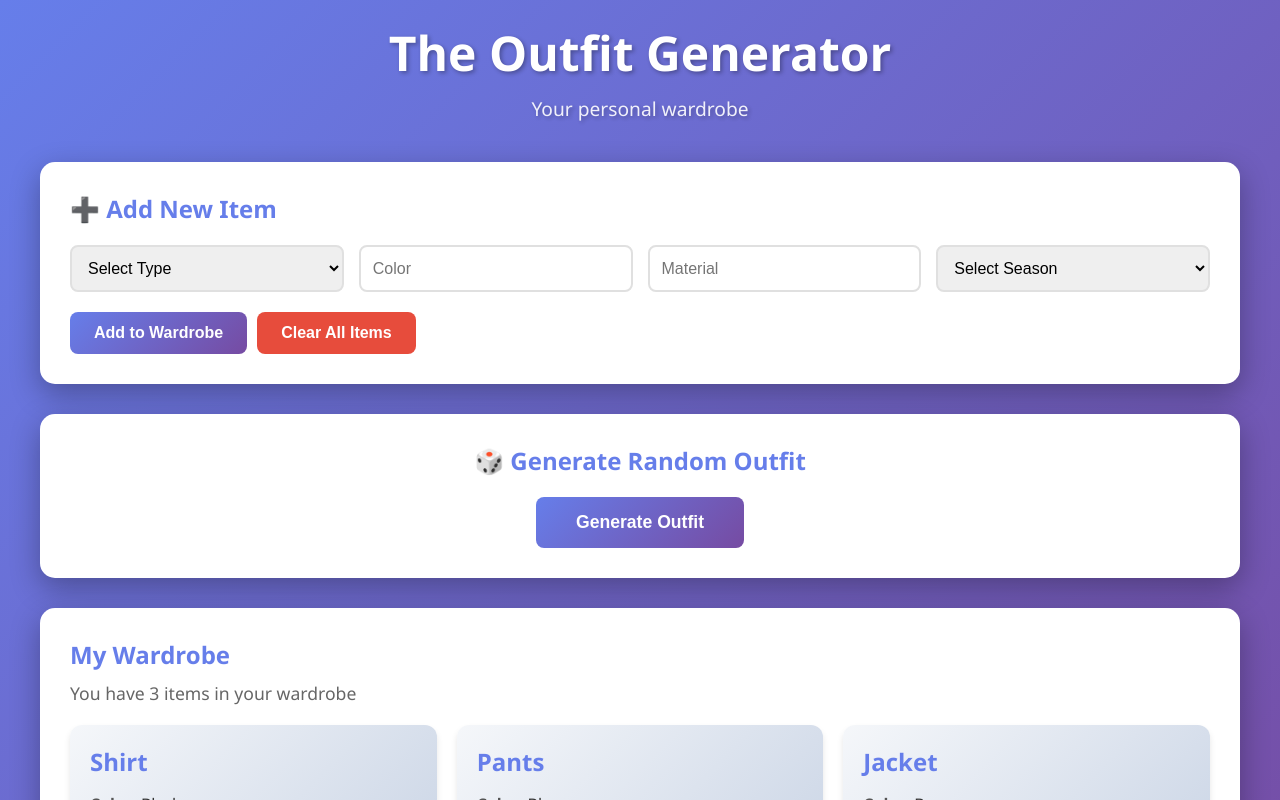
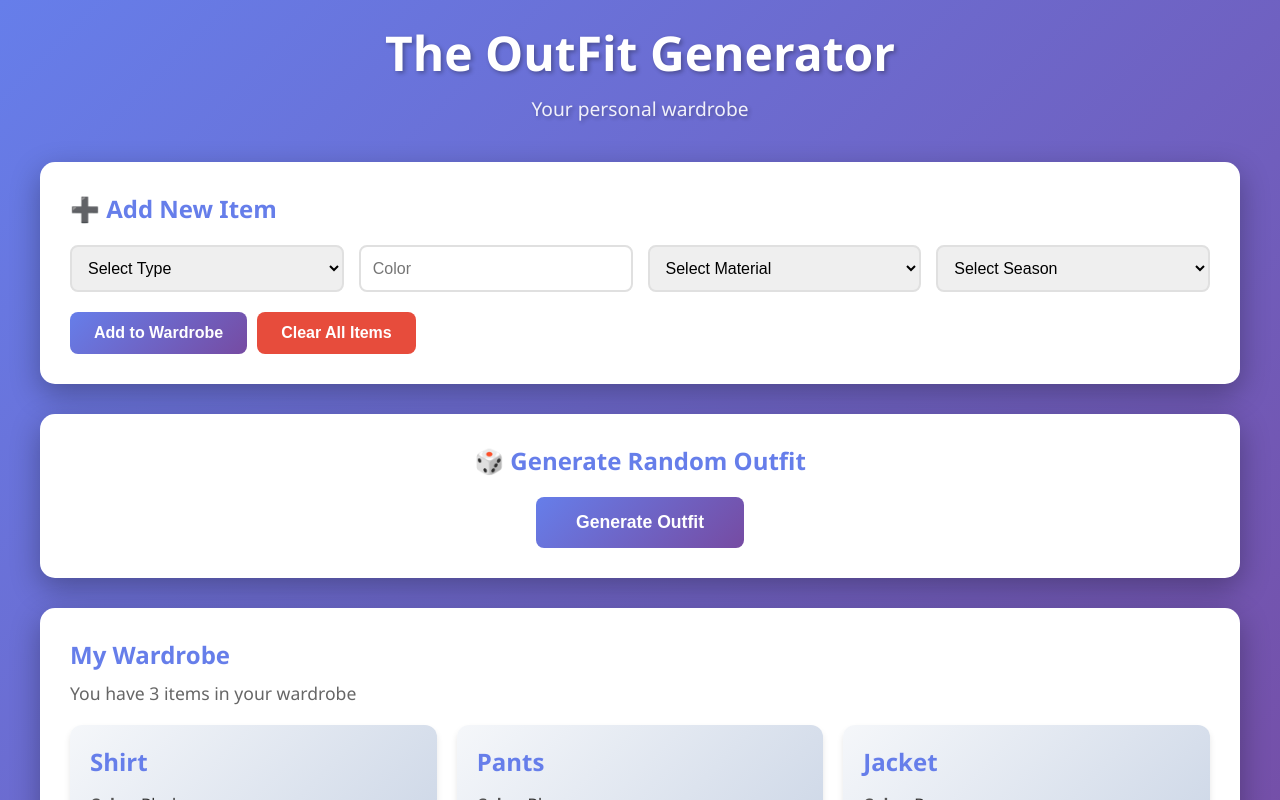
Before and after one commit to jomarlub17/outfit-generator, a React (Create React App) app: page / in a window 1280 px wide. Shown: the top 800 px of the page. Built offline with nearby package versions, Linux system fonts and the light colour scheme.

Commit message:
Converted material input from text to dropdown

```diff
--- a/src/App.js
+++ b/src/App.js
@@ -57,13 +57,16 @@ function App() {
 
   const generateOutfit = () => {
     const tops = Wardrobe.filter(item =>
-      item.type === 'Shirt' || item.type === 'Sweater' || item.type === 'Hoodie'
+      item.type === 'Shirt' || item.type === 'Sweater' || item.type === 'Hoodie' || item.type === 'blouse'
+      || item.type === 'Dress Shirt'
     );
     const bottoms = Wardrobe.filter(item =>
-      item.type === 'Pants'
+      item.type === 'Pants' || item.type === 'Shorts' || item.type === 'Skirt'
+      || item.type === 'Dress Pants'
     );
     const outerwear = Wardrobe.filter(item =>
-      item.type === 'Jacket'
+      item.type === 'Jacket' || item.type === 'Coat' || item.type === 'Vest'
+      || item.type === 'Sweater'
     );
 
     if (tops.length === 0 || bottoms.length === 0) {
@@ -88,7 +91,7 @@ function App() {
     <div className="App">
       {/* Header */}
       <div className="app-header">
-        <h1>The Outfit Generator</h1>
+        <h1>The OutFit Generator</h1>
         <p>Your personal wardrobe</p>
       </div>
 
@@ -96,6 +99,7 @@ function App() {
       <div className="add-item-section">
         <h2>➕ Add New Item</h2>
         <div className="form-grid">
+          {/* Dropdown For Type */}
           <select name="type" value={newItem.type} onChange={handleInputChange}>
             <option value="">Select Type</option>
             <option value="Shirt">Shirt</option>
@@ -103,6 +107,13 @@ function App() {
             <option value="Jacket">Jacket</option>
             <option value="Sweater">Sweater</option>
             <option value="Hoodie">Hoodie</option>
+            <option value="Shorts">Shorts</option>
+            <option value="Skirt">Skirt</option>
+            <option value="Dress Pants">Dress Pants</option>
+            <option value="Coat">Coat</option>
+            <option value="Blouse">Blouse</option>
+            <option value="Vest">Vest</option>
+            <option value="Dress Shirt">Dress Shirt</option>
           </select>
 
           <input
@@ -112,15 +123,22 @@ function App() {
             value={newItem.color}
             onChange={handleInputChange}
           />
+        {/* Dropdown For Material */}
+         <select name = "material" value = {newItem.materal} onChange = {handleInputChange}>
+            <option value = "">Select Material</option>
+            <option value = "Cotton">Cotton</option>
+            <option value = "Polyester">Polyester</option>
+            <option value = "Denim">Denim</option>
+            <option value = "Leather">Leather</option>
+            <option value = "Silk">Silk</option>
+            <option value = "Wool">Wool</option>
+            <option value = "Fleece">Fleece</option>
+            <option value = "Spandex">Spandex</option>
+            <option value = "Linen">Linen</option>
+            <option value = "cotton-polyester blend">Cotton-Polyester Blend</option>
+         </select>
 
-          <input
-            type="text"
-            name="material"
-            placeholder="Material"
-            value={newItem.material}
-            onChange={handleInputChange}
-          />
-
+          {/* Dropdown For Season */}
           <select name="season" value={newItem.season} onChange={handleInputChange}>
             <option value="">Select Season</option>
             <option value="Spring">Spring</option>
```
